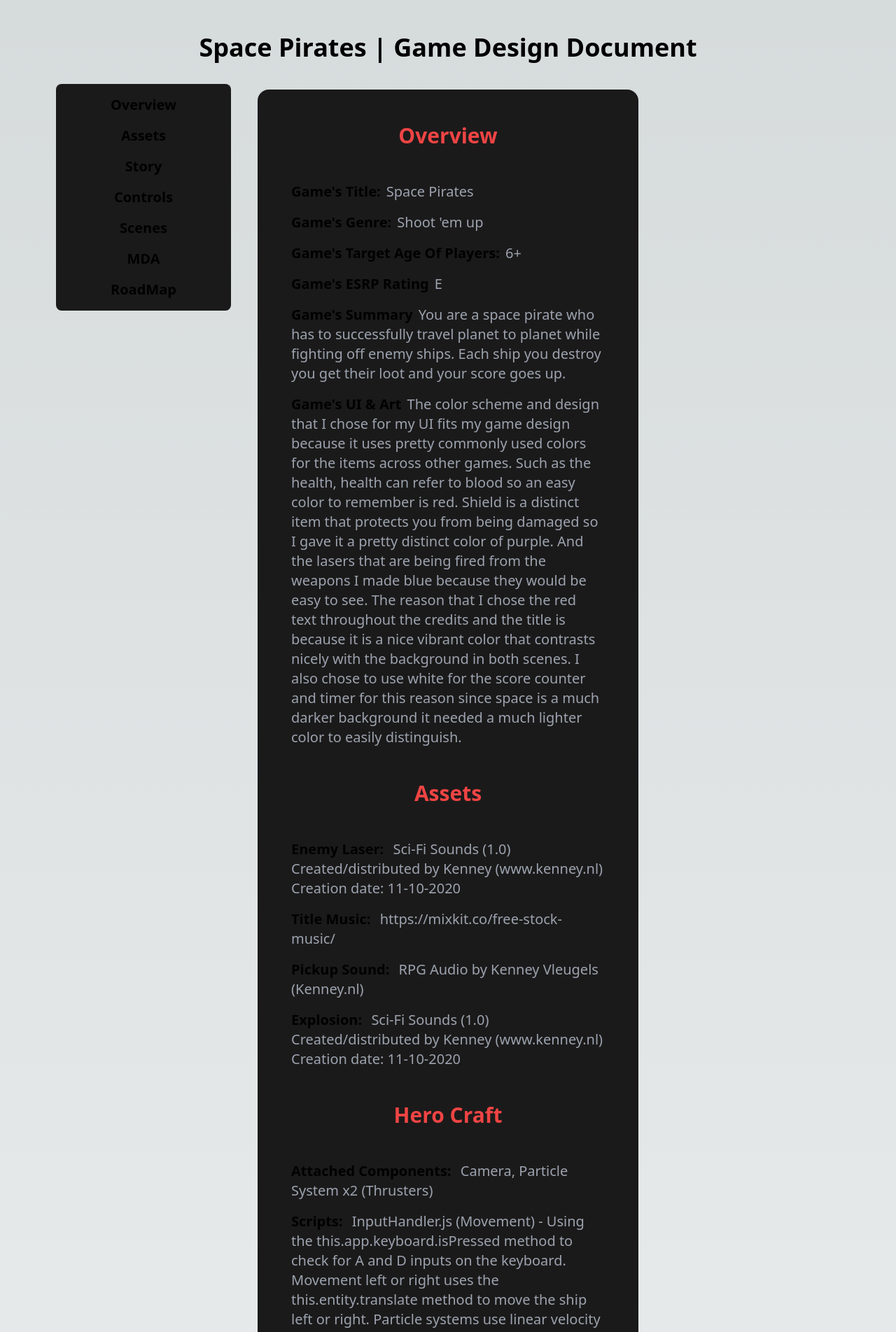
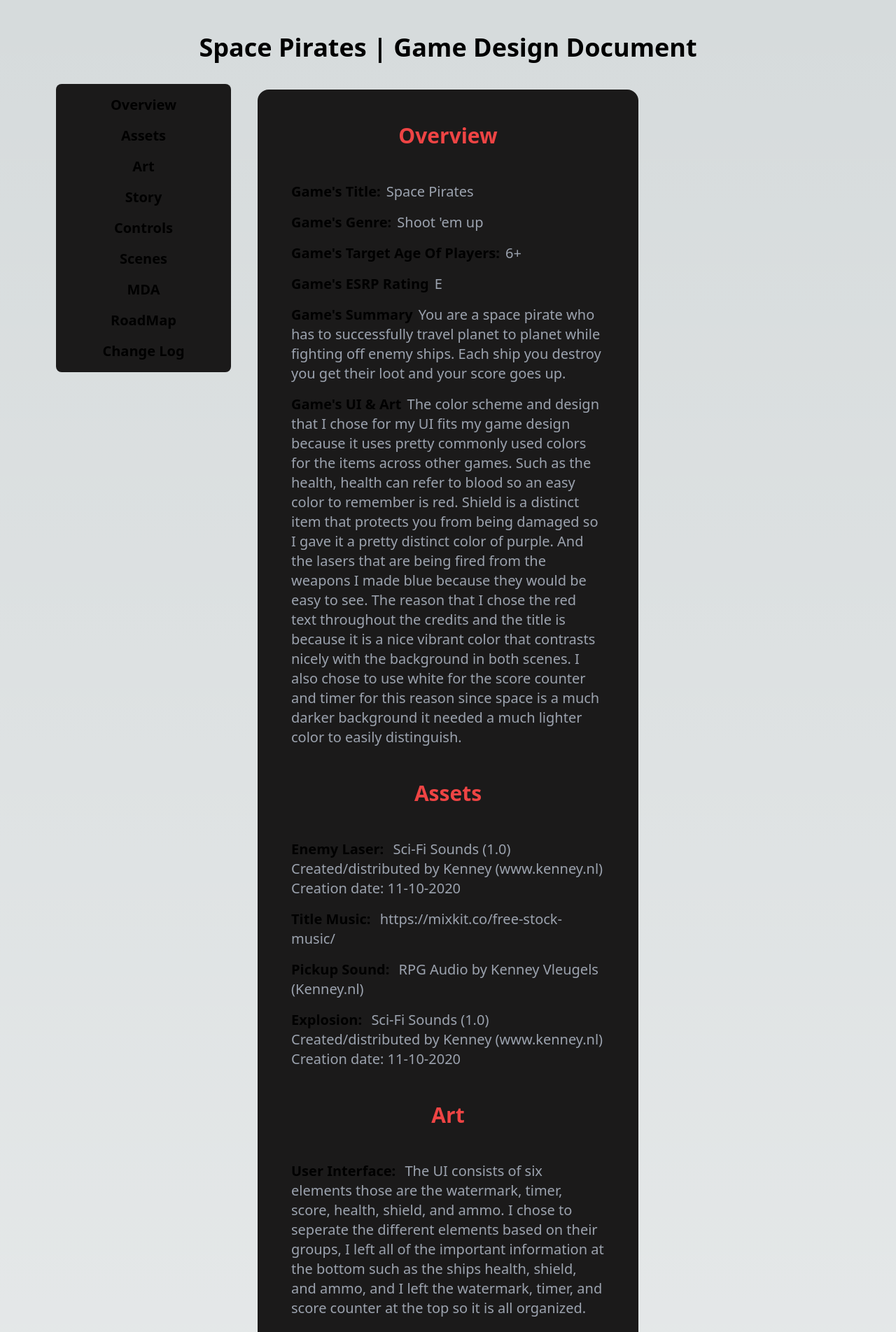
Before and after one commit to RealZotty/GameDesignDocumentWebsite, a React (Create React App) app: page / in a window 1280 px wide. Shown: the top 1904 px of the page at 70% size. Built offline with nearby package versions, Linux system fonts and the light colour scheme.

Commit message:
V.1.3.0
Added UI Section and Changelog

```diff
--- a/src/App.js
+++ b/src/App.js
@@ -10,11 +10,13 @@ function App() {
         <div className='h-fit w-[250px] text-center bg-[#1b1a1a] rounded-lg gap-4 flex flex-col p-4'>
             <a className='font-bold font-gdd text-xl hover:text-red-500' href='#overview'>Overview</a>
             <a className='font-bold font-gdd text-xl hover:text-red-500' href='#assets'>Assets</a>
+            <a className='font-bold font-gdd text-xl hover:text-red-500' href='#art'>Art</a>
             <a className='font-bold font-gdd text-xl hover:text-red-500' href='#story'>Story</a>
             <a className='font-bold font-gdd text-xl hover:text-red-500' href='#controls'>Controls</a>
             <a className='font-bold font-gdd text-xl hover:text-red-500' href='#scenes'>Scenes</a>
             <a className='font-bold font-gdd text-xl hover:text-red-500' href='#mda'>MDA</a>
             <a className='font-bold font-gdd text-xl hover:text-red-500' href='#roadmap'>RoadMap</a>
+            <a className='font-bold font-gdd text-xl hover:text-red-500' href='#changelog'>Change Log</a>
         </div>
       </div>
        <div className='h-full w-full flex flex-col items-center justify-center' id='body'>
@@ -38,6 +40,10 @@ function App() {
                     <span><h1 className='text-xl font-bold text-gdd'>Title Music: <a href='https://mixkit.co/free-stock-music/' className='font-normal text-gray-400 px-2'>{data.assets.titleMusic}</a></h1></span>
                     <span><h1 className='text-xl font-bold text-gdd'>Pickup Sound: <a href='https://www.kenney.nl' className='font-normal text-gray-400 px-2'>{data.assets.pickupSound}</a></h1></span>
                     <span><h1 className='text-xl font-bold text-gdd'>Explosion: <a href='https://www.kenney.nl' className='font-normal text-gray-400 px-2'>{data.assets.explosion}</a></h1></span>
+                  </div>
+                  <h1 id='art' className='text-center text-red-500 font-bold font-gdd text-3xl p-6'>Art</h1>
+                  <div className='m-6 flex flex-col gap-4'>
+                    <span><h1 className='text-xl font-bold text-gdd'>User Interface: <span className='font-normal text-gray-400 px-2'>{data.art.ui}</span></h1></span>
                   </div>
                   <h1 className='text-center text-red-500 font-bold font-gdd text-3xl p-6'>Hero Craft</h1>
                   <div className='m-6 flex flex-col gap-4'>
@@ -76,6 +82,10 @@ function App() {
                   <div className='m-6 flex flex-col gap-4'>
                     <span><h1 className='text-xl font-bold text-gdd'>Post Processing Effects: <span className='font-normal text-gray-400 px-2'>{data.roadmap['post-effects']}</span></h1></span>
                   </div>
+                  <h1 id='changelog' className='text-center text-red-500 font-bold font-gdd text-3xl p-6'>Change Log</h1>
+                  <div className='m-6 flex flex-col gap-4'>
+                    <span><h1 className='text-xl font-bold text-gdd'>V.1.3.0: <span className='font-normal text-gray-400 px-2'>{data.changelog['v.1.3.0']}</span></h1></span>
+                  </div>
                 </div>
           </div>
        </div>
--- a/src/data.json
+++ b/src/data.json
@@ -12,6 +12,9 @@
         "explosion": "Sci-Fi Sounds (1.0) Created/distributed by Kenney (www.kenney.nl) Creation date: 11-10-2020",
         "components": "Camera, Particle System x2 (Thrusters)",
         "scripts": "InputHandler.js (Movement) - Using the this.app.keyboard.isPressed method to check for A and D inputs on the keyboard. Movement left or right uses the this.entity.translate method to move the ship left or right. Particle systems use linear velocity to emit them backward and switch color from red to yellow to black."
+    },
+    "art": {
+        "ui": "The UI consists of six elements those are the watermark, timer, score, health, shield, and ammo. I chose to seperate the different elements based on their groups, I left all of the important information at the bottom such as the ships health, shield, and ammo, and I left the watermark, timer, and score counter at the top so it is all organized."
     },
     "story": {
         "exposition": "You are an adventurer who travels by ship from planet to planet doing quests and trading items.",
@@ -39,5 +42,8 @@
     },
     "roadmap": {
         "post-effects": "I plan on adjusting the effects I already have in my levels to make them fit the scene more and pull everything together. I also plan to look at some of the blending effects to try and create a super smooth look that pulls all the edges and elements together correctly."
+    },
+    "changelog": {
+        "v.1.3.0": "Adjusted the UI elements in the level one scene to make it look more aesthetically pleasing. This included rearranging where all of the elements are positioned except for the timer and the score, those elements were only adjusted to look more balanced. (All prior versions are compiled into this one version log, change logs were added 4/10/2024)."
     }
 }
```
Also changed, not shown: 1 other file (tests, documents, lock files or other folders).
